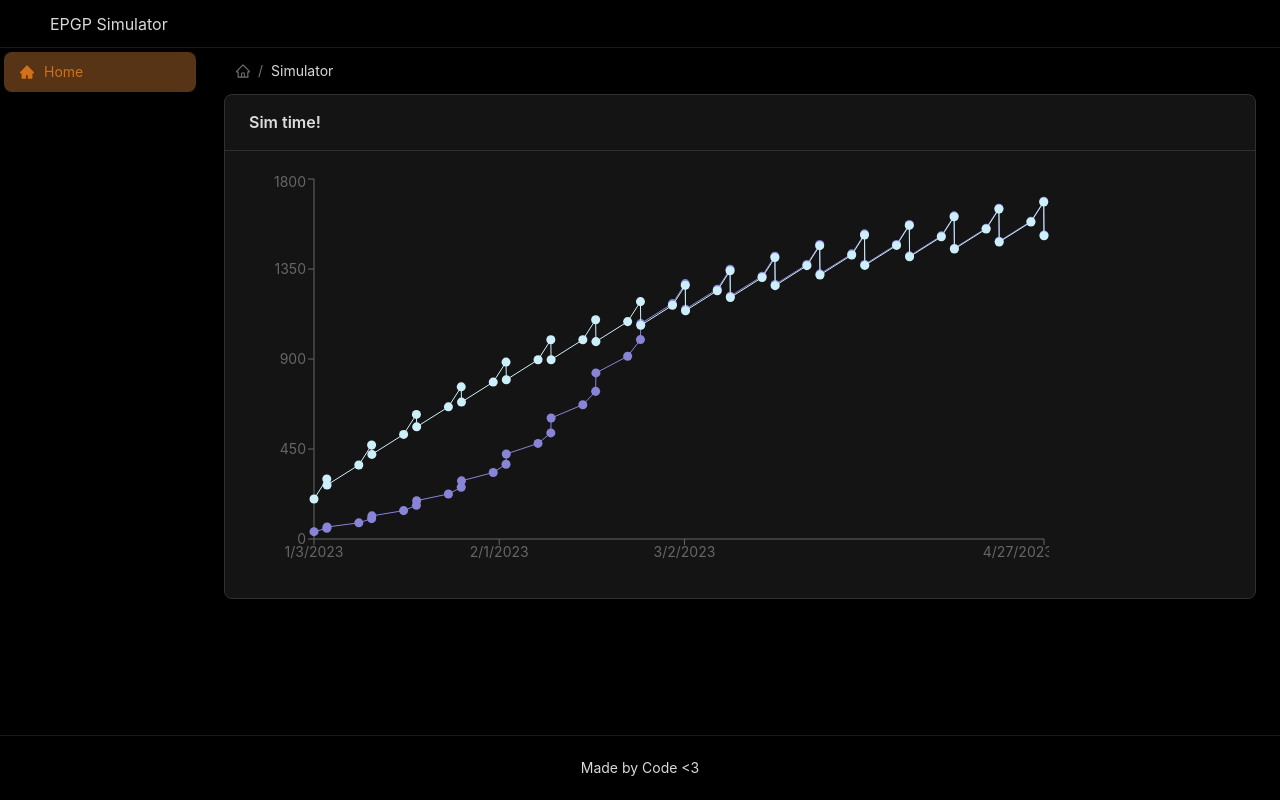
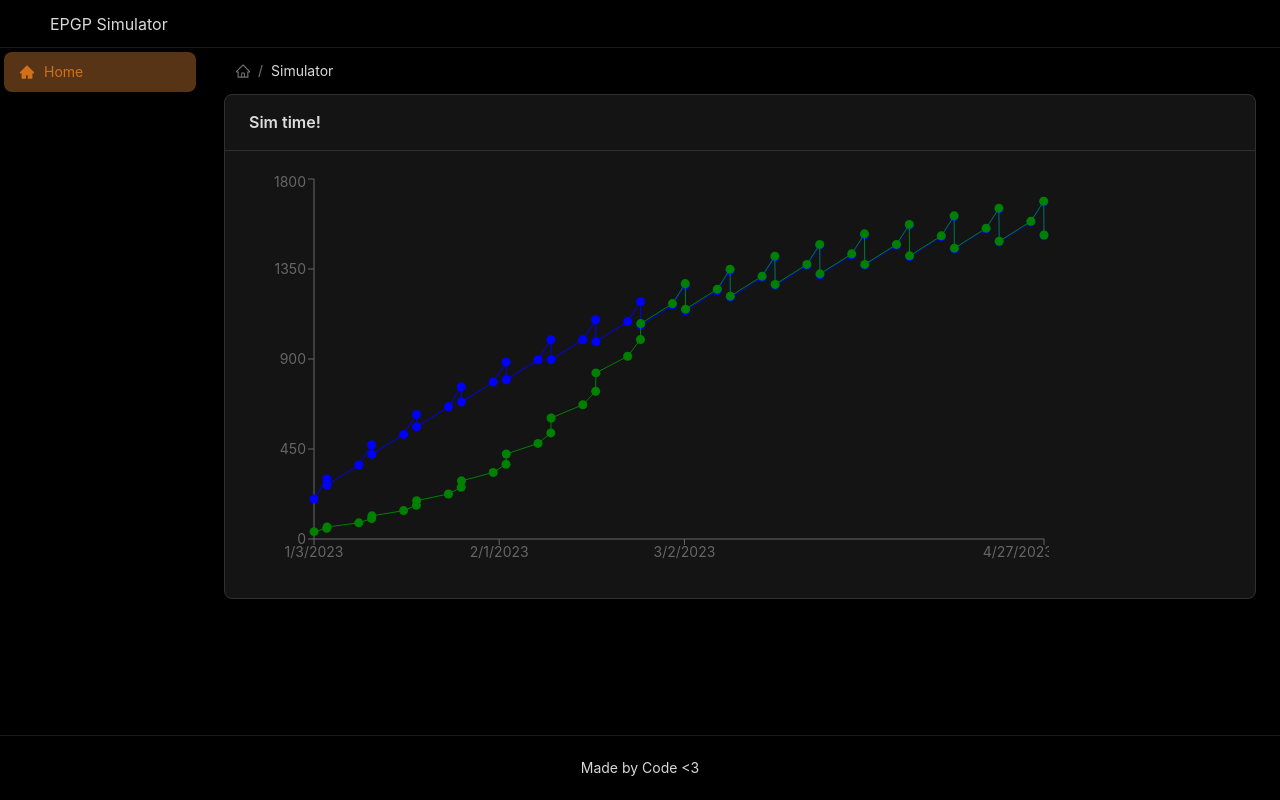
Before and after one commit to thecodeboss/epgp-simulator, a React (Create React App) app: page / in a window 1280 px wide. Built offline with nearby package versions, Linux system fonts and the light colour scheme.

Commit message:
More configuration options

```diff
--- a/src/components/Chart.tsx
+++ b/src/components/Chart.tsx
@@ -4,6 +4,7 @@ import { DataPoint } from '../utils/simulate';
 import { CustomTooltip } from './CustomTooltip';
 
 interface Simulation {
+  color: string;
   name: string;
   data: DataPoint[];
 }
@@ -29,8 +30,14 @@ export const Chart: FC<ChartProps> = ({ simulations }) => {
       />
       <YAxis type="number" dataKey="pr" />
       <Tooltip content={<CustomTooltip />} />
-      <Scatter name="Code" data={formatData(simulations[1].data)} line fill="#8884d8" />
-      <Scatter name="Ppstorm" data={formatData(simulations[0].data)} line fill="#cdeffa" />
+      {simulations.map((simulation) => (
+        <Scatter
+          name={simulation.name}
+          data={formatData(simulation.data)}
+          line
+          fill={simulation.color}
+        />
+      ))}
     </ScatterChart>
   );
 };
--- a/src/components/Content.tsx
+++ b/src/components/Content.tsx
@@ -1,7 +1,7 @@
 import { HomeOutlined } from '@ant-design/icons';
 import { Breadcrumb, Card, Layout } from 'antd';
 import type { FC } from 'react';
-import { DataPoint, simulate } from '../utils/simulate';
+import { simulate } from '../utils/simulate';
 import { Chart } from './Chart';
 
 const pp = simulate({
@@ -37,10 +37,12 @@ export const Content: FC = () => {
         <Chart
           simulations={[
             {
+              color: 'blue',
               name: 'Ppstorm',
               data: pp,
             },
             {
+              color: 'green',
               name: 'Code',
               data: code,
             },
```
